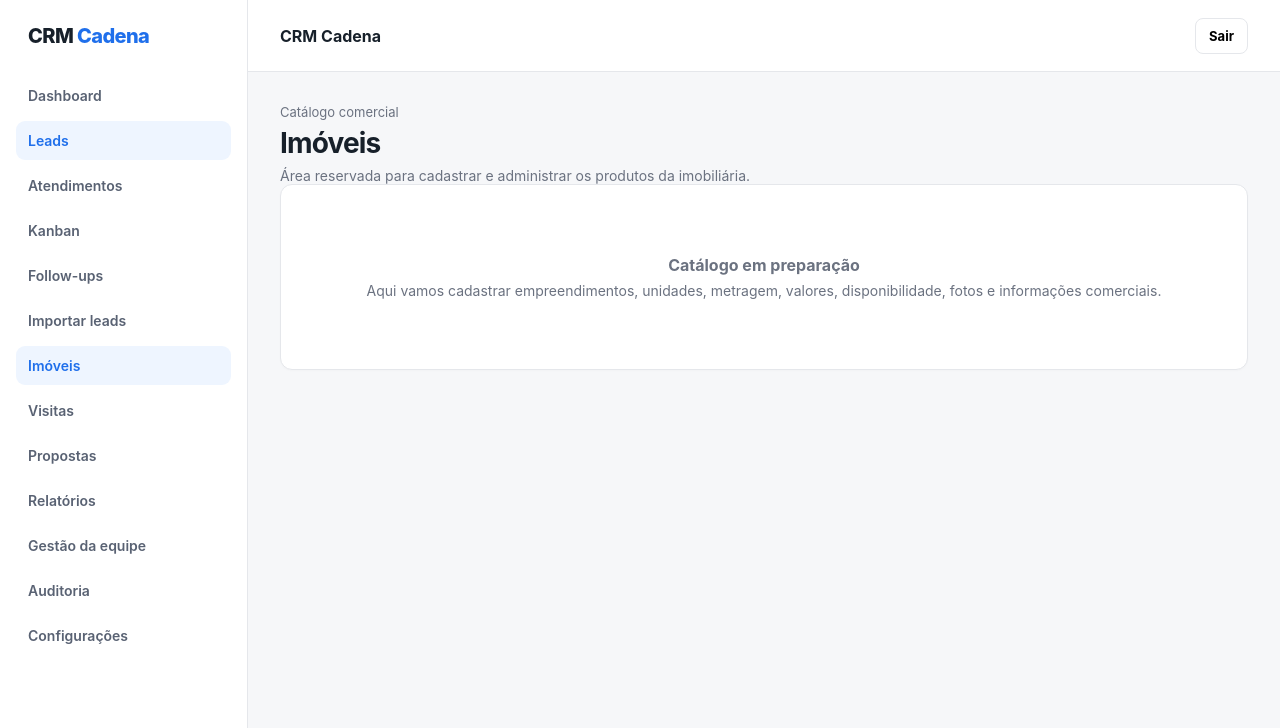
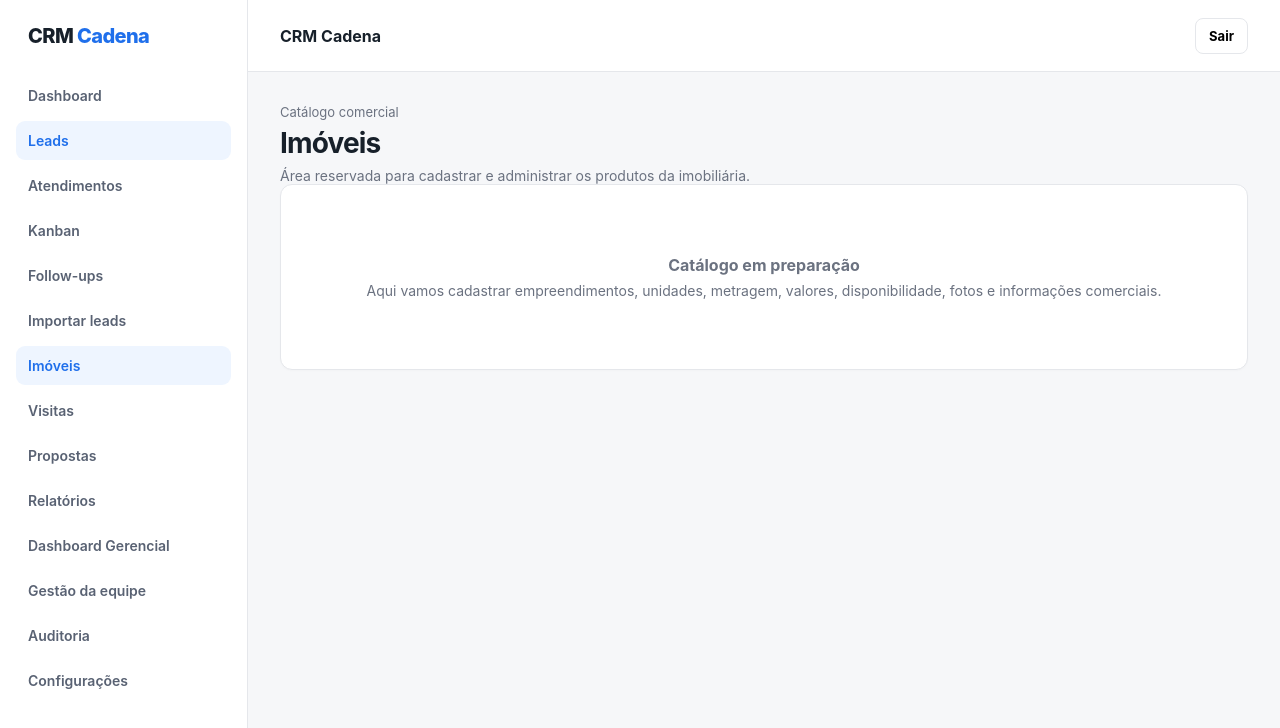
Before and after one commit to zaysauro/crm-imobiliario, a Next.js app: page /imoveis in a window 1280 px wide. Shown: the top 728 px of the page. Built offline with nearby package versions, Linux system fonts and the light colour scheme; no server answers.

Commit message:
feat: expose management dashboard in navigation

```diff
--- a/components/app-shell.tsx
+++ b/components/app-shell.tsx
@@ -1,40 +1,7 @@
 'use client'
-
 import { ReactNode } from 'react'
 import { usePathname, useRouter } from 'next/navigation'
 import { createClient } from '../supabase-client'
-
-type Props = { children: ReactNode; role?: string; email?: string; title?: string }
-
-const items = [
-  ['/', 'Dashboard'],
-  ['/#leads', 'Leads'],
-  ['/atendimentos', 'Atendimentos'],
-  ['/kanban', 'Kanban'],
-  ['/followups', 'Follow-ups'],
-  ['/importacao', 'Importar leads'],
-  ['/imoveis', 'Imóveis'],
-  ['/visitas', 'Visitas'],
-  ['/propostas', 'Propostas'],
-  ['/relatorios', 'Relatórios'],
-  ['/gestao', 'Gestão da equipe'],
-  ['/auditoria', 'Auditoria'],
-  ['/configuracoes', 'Configurações'],
-] as const
-
-export default function AppShell({ children, role = 'corretor', email = '', title = 'CRM Cadena' }: Props) {
-  const pathname = usePathname()
-  const router = useRouter()
-  const supabase = createClient()
-  async function logout() { await supabase.auth.signOut(); router.replace('/login') }
-  return <div className="shell">
-    <aside className="sidebar">
-      <div className="brand">CRM <span>Cadena</span></div>
-      <nav className="nav">{items.map(([href, label]) => <a key={href} href={href} className={(pathname === href || (href !== '/' && pathname.startsWith(href.split('#')[0]))) ? 'active' : ''}>{label}</a>)}</nav>
-    </aside>
-    <main className="main">
-      <header className="topbar"><strong>{title}</strong><div className="topbar-user"><span>{email}{email && role ? ` · ${role}` : ''}</span><button className="btn" onClick={logout}>Sair</button></div></header>
-      {children}
-    </main>
-  </div>
-}
+type Props={children:ReactNode;role?:string;email?:string;title?:string}
+const items=[['/','Dashboard'],['/#leads','Leads'],['/atendimentos','Atendimentos'],['/kanban','Kanban'],['/followups','Follow-ups'],['/importacao','Importar leads'],['/imoveis','Imóveis'],['/visitas','Visitas'],['/propostas','Propostas'],['/relatorios','Relatórios'],['/dashboard-gerencial','Dashboard Gerencial'],['/gestao','Gestão da equipe'],['/auditoria','Auditoria'],['/configuracoes','Configurações']] as const
+export default function AppShell({children,role='corretor',email='',title='CRM Cadena'}:Props){const pathname=usePathname();const router=useRouter();const supabase=createClient();async function logout(){await supabase.auth.signOut();router.replace('/login')}return <div className="shell"><aside className="sidebar"><div className="brand">CRM <span>Cadena</span></div><nav className="nav">{items.map(([href,label])=><a key={href} href={href} className={(pathname===href||(href!=='/'&&pathname.startsWith(href.split('#')[0])))?'active':''}>{label}</a>)}</nav></aside><main className="main"><header className="topbar"><strong>{title}</strong><div className="topbar-user"><span>{email}{email&&role?` · ${role}`:''}</span><button className="btn" onClick={logout}>Sair</button></div></header>{children}</main></div>}
```
